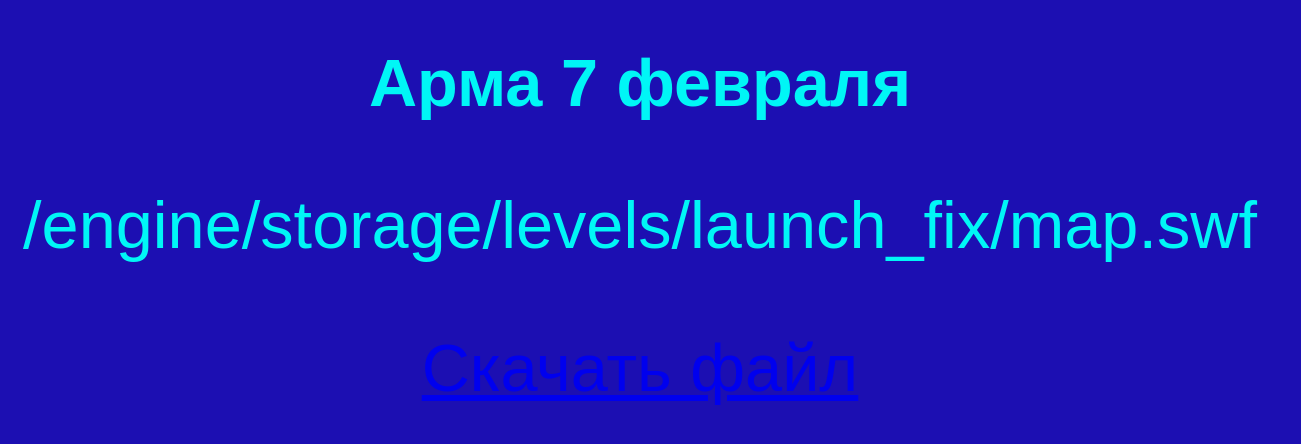
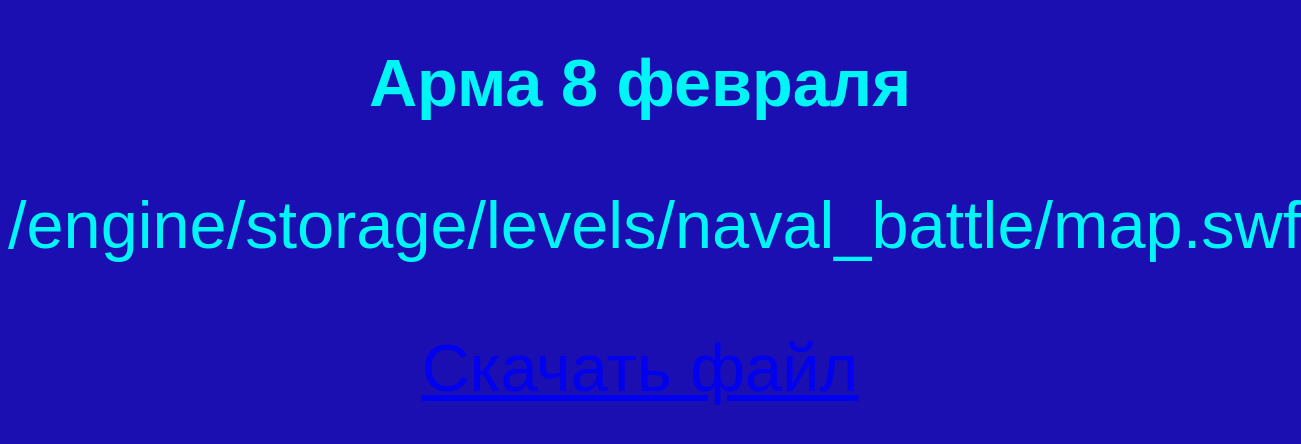
Before and after one commit to longterm2040/arm251123, a plain HTML site: page index.html in a window 1280 px wide. Shown: the whole page, 1301 px wide, since content can reach past the window. Drawn offline with Linux system fonts and the light colour scheme; a web font is replaced by a local one.

Commit message:
Update index.html

```diff
--- a/index.html
+++ b/index.html
@@ -10,8 +10,8 @@
 </head>
 <body>
 	<main>
-		<h1>Арма 7 февраля</h1>
-		<p>/engine/storage/levels/launch_fix/map.swf</p>
+		<h1>Арма 8 февраля</h1>
+		<p>/engine/storage/levels/naval_battle/map.swf</p>
 		<p><a href="map.swf" download>Скачать файл</a></p>
 	</main>
 </body>
```
